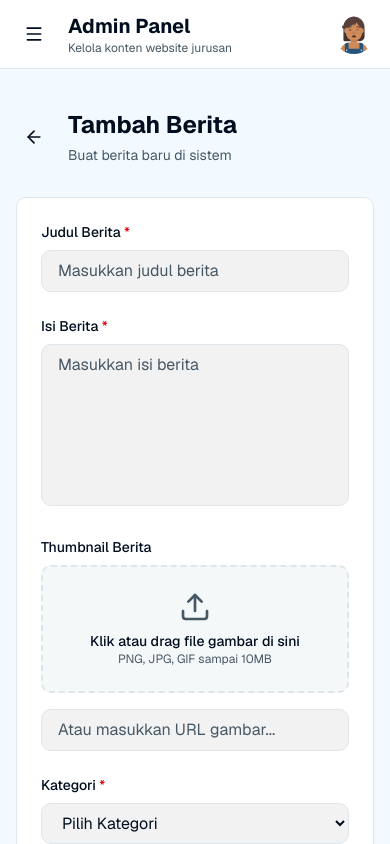
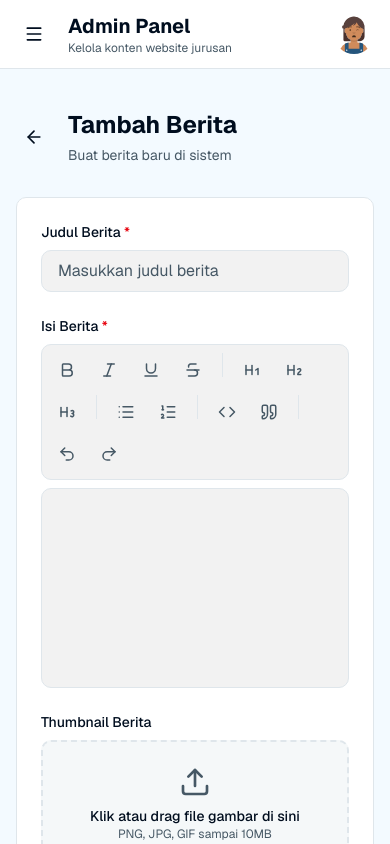
Before and after one commit to umc-dev/it-umc-dashboard, a Next.js app: page /dashboard/berita/tambah in a window 390 px wide. Built offline with nearby package versions, Linux system fonts and the light colour scheme; no server answers.

Commit message:
feat(news) : add tiptap wysiwyg and add create news feature

```diff
--- /dev/null
+++ b/app/dashboard/berita/validator.ts
@@ -0,0 +1,19 @@
+import { z } from "zod";
+
+export const CreateNewsSchema = z.object({
+  title: z.string().min(1, "Title is required"),
+  content: z.string().min(1, "Content is required"),
+  categoryId: z.string().min(1, "Category ID is required"),
+  thumbnail: z.string().min(1, "Thumbnail wajib diupload"),
+});
+
+export const UpdateNewsSchema = z.object({
+  title: z.string().optional(),
+  content: z.string().optional(),
+  thumbnail: z
+    .instanceof(File, { message: "File tidak valid" })
+    .refine((file) => file.size <= 2 * 1024 * 1024, {
+      message: "Ukuran file maksimal 2MB",
+    }),
+  categoryId: z.string().optional(),
+});
--- /dev/null
+++ b/components/TiptapEditor.tsx
@@ -0,0 +1,166 @@
+"use client";
+
+import { EditorContent, useEditor } from "@tiptap/react";
+import StarterKit from "@tiptap/starter-kit";
+import Underline from "@tiptap/extension-underline";
+import {
+  Bold,
+  Italic,
+  Underline as UnderlineIcon,
+  Strikethrough,
+  List,
+  ListOrdered,
+  Undo2,
+  Redo2,
+  Heading1,
+  Heading2,
+  Heading3,
+  Quote,
+  Code,
+} from "lucide-react";
+
+interface TiptapEditorProps {
+  value: string;
+  onValueChange: (value: string) => void;
+}
+
+export function TiptapEditor({ value, onValueChange }: TiptapEditorProps) {
+  const editor = useEditor({
+    extensions: [StarterKit, Underline],
+    content: value,
+    immediatelyRender: false,
+    onUpdate({ editor }) {
+      onValueChange(editor.getHTML());
+    },
+  });
+
+  if (!editor) return null;
+
+  return (
+    <div className="space-y-2 text-foreground ">
+      {/* Toolbar */}
+      <div className="flex flex-wrap gap-2 border rounded-lg p-2 bg-input">
+        <ToolbarButton
+          onClick={() => editor.chain().focus().toggleBold().run()}
+          active={editor.isActive("bold")}
+          icon={<Bold size={18} />}
+        />
+
+        <ToolbarButton
+          onClick={() => editor.chain().focus().toggleItalic().run()}
+          active={editor.isActive("italic")}
+          icon={<Italic size={18} />}
+        />
+
+        <ToolbarButton
+          onClick={() => editor.chain().focus().toggleUnderline().run()}
+          active={editor.isActive("underline")}
+          icon={<UnderlineIcon size={18} />}
+        />
+
+        <ToolbarButton
+          onClick={() => editor.chain().focus().toggleStrike().run()}
+          active={editor.isActive("strike")}
+          icon={<Strikethrough size={18} />}
+        />
+
+        <Divider />
+
+        <ToolbarButton
+          onClick={() =>
+            editor.chain().focus().toggleHeading({ level: 1 }).run()
+          }
+          active={editor.isActive("heading", { level: 1 })}
+          icon={<Heading1 size={18} />}
+        />
+
+        <ToolbarButton
+          onClick={() =>
+            editor.chain().focus().toggleHeading({ level: 2 }).run()
+          }
+          active={editor.isActive("heading", { level: 2 })}
+          icon={<Heading2 size={18} />}
+        />
+
+        <ToolbarButton
+          onClick={() =>
+            editor.chain().focus().toggleHeading({ level: 3 }).run()
+          }
+          active={editor.isActive("heading", { level: 3 })}
+          icon={<Heading3 size={18} />}
+        />
+
+        <Divider />
+
+        <ToolbarButton
+          onClick={() => editor.chain().focus().toggleBulletList().run()}
+          active={editor.isActive("bulletList")}
+          icon={<List size={18} />}
+        />
+
+        <ToolbarButton
+          onClick={() => editor.chain().focus().toggleOrderedList().run()}
+          active={editor.isActive("orderedList")}
+          icon={<ListOrdered size={18} />}
+        />
+
+        <Divider />
+
+        <ToolbarButton
+          onClick={() => editor.chain().focus().toggleCodeBlock().run()}
+          active={editor.isActive("codeBlock")}
+          icon={<Code size={18} />}
+        />
+
+        <ToolbarButton
+          onClick={() => editor.chain().focus().toggleBlockquote().run()}
+          active={editor.isActive("blockquote")}
+          icon={<Quote size={18} />}
+        />
+
+        <Divider />
+
+        <ToolbarButton
+          onClick={() => editor.chain().focus().undo().run()}
+          icon={<Undo2 size={18} />}
+        />
+
+        <ToolbarButton
+          onClick={() => editor.chain().focus().redo().run()}
+          icon={<Redo2 size={18} />}
+        />
+      </div>
+
+      {/* Editor */}
+      <div className="border rounded-lg p-3 min-h-[200px] bg-input">
+        <EditorContent editor={editor} />
+      </div>
+    </div>
+  );
+}
+
+function ToolbarButton({
+  onClick,
+  icon,
+  active,
+}: {
+  onClick: () => void;
+  icon: React.ReactNode;
+  active?: boolean;
+}) {
+  return (
+    <button
+      type="button"
+      onClick={onClick}
+      className={`p-2 rounded hover:bg-accent transition ${
+        active ? "bg-accent text-accent-foreground" : "text-muted-foreground"
+      }`}
+    >
+      {icon}
+    </button>
+  );
+}
+
+function Divider() {
+  return <div className="w-px h-6 bg-border mx-1" />;
+}
--- a/components/dashboard/berita/BeritaContent.tsx
+++ b/components/dashboard/berita/BeritaContent.tsx
@@ -71,6 +71,7 @@ export function DashboardBeritaContent() {
                 width={100}
                 height={100}
                 className="w-16 h-10 object-cover rounded-md"
+                unoptimized
               />
             ),
           },
--- a/components/dashboard/berita/FormAddBerita.tsx
+++ b/components/dashboard/berita/FormAddBerita.tsx
@@ -1,122 +1,164 @@
-'use client'
+"use client";
 
-import type React from 'react'
-import { useState } from 'react'
-import { useRouter } from 'next/navigation'
-import { kategoris, admins } from '@/lib/data'
-import { FormHeader } from '@/components/FormHeader'
-import { FormButtons } from '@/components/FormButtons'
-import { ImageUpload } from '@/components/ImageUpload'
+import type React from "react";
+import { useRouter } from "next/navigation";
+import { FormHeader } from "@/components/FormHeader";
+import { FormButtons } from "@/components/FormButtons";
+import { ImageUpload } from "@/components/ImageUpload";
+import { TiptapEditor } from "@/components/TiptapEditor";
+import { useCreateNews } from "@/app/dashboard/berita/queries";
+import { CreateNewsDto } from "@/app/dashboard/berita/types";
+import { zodResolver } from "@hookform/resolvers/zod";
+import { CreateNewsSchema } from "@/app/dashboard/berita/validator";
+import { useForm } from "react-hook-form";
+import axios from "axios";
+import { toast } from "sonner";
+import { useCategory } from "@/app/dashboard/kategori/queries";
+import { base64ToFile } from "@/lib/upload";
 
 const inputClassName =
-  'w-full px-4 py-2 border border-border rounded-lg bg-input text-foreground placeholder:text-muted-foreground focus:outline-none focus:ring-2 focus:ring-ring transition-colors'
+  "w-full px-4 py-2 border border-border rounded-lg bg-input text-foreground placeholder:text-muted-foreground focus:outline-none focus:ring-2 focus:ring-ring transition-colors";
 
 export function FormAddBerita() {
-  const router = useRouter()
-  const [isLoading, setIsLoading] = useState(false)
-  const [formData, setFormData] = useState({
-    judul: '',
-    body: '',
-    thumbnail: '',
-    kategori_id: '',
-    admin_id: '',
-  })
+  const router = useRouter();
+  const createNews = useCreateNews();
+  const { data, isLoading } = useCategory();
 
-  const handleChange = (e: React.ChangeEvent<HTMLInputElement | HTMLTextAreaElement | HTMLSelectElement>) => {
-    const { name, value } = e.target
-    setFormData((prev) => ({ ...prev, [name]: value }))
-  }
+  const {
+    register,
+    handleSubmit,
+    setValue,
+    watch,
+    formState: { errors },
+  } = useForm<CreateNewsDto>({
+    resolver: zodResolver(CreateNewsSchema),
+  });
 
-  const handleImageChange = (value: string) => {
-    setFormData((prev) => ({ ...prev, thumbnail: value }))
-  }
+  const thumbnail = watch("thumbnail");
+  const body = watch("content");
 
-  const handleSubmit = async (e: React.FormEvent) => {
-    e.preventDefault()
-    setIsLoading(true)
-    await new Promise((resolve) => setTimeout(resolve, 500))
-    router.push('/dashboard/berita')
-  }
+  const onSubmit = async (data: CreateNewsDto) => {
+    try {
+      const fd = new FormData();
+      fd.append("title", data.title);
+      fd.append("content", data.content);
+      fd.append("categoryId", data.categoryId);
+
+      const file = base64ToFile(data.thumbnail, `${data.title}.png`);
+      fd.append("thumbnail", file);
+
+      console.log(fd);
+
+      await createNews.mutateAsync(fd);
+
+      toast.success("Berita berhasil dibuat!", {
+        description: data.title,
+      });
+
+      router.push("/dashboard/berita");
+    } catch (error: unknown) {
+      let message = "Gagal membuat berita.";
+
+      if (axios.isAxiosError(error)) {
+        message = error.response?.data?.message || message;
+      }
+
+      toast.error("Terjadi kesalahan!", {
+        description: message,
+      });
+    }
+  };
 
   return (
     <div className="max-w-2xl mx-auto py-6 sm:py-8">
-      <FormHeader title="Tambah Berita" description="Buat berita baru di sistem" />
+      <FormHeader
+        title="Tambah Berita"
+        description="Buat berita baru di sistem"
+      />
 
-      <form onSubmit={handleSubmit} className="bg-card border border-border rounded-lg p-6 sm:p-8 space-y-6">
+      <form
+        onSubmit={handleSubmit(onSubmit)}
+        className="bg-card border border-border rounded-lg p-6 sm:p-8 space-y-6"
+      >
+        {/* JUDUL */}
         <div>
           <label className="block text-sm font-medium text-foreground mb-2">
             Judul Berita <span className="text-destructive">*</span>
           </label>
+
           <input
-            type="text"
-            name="judul"
-            value={formData.judul}
-            onChange={handleChange}
+            {...register("title")}
             placeholder="Masukkan judul berita"
-            required
             className={inputClassName}
           />
+
+          {errors.title && (
+            <p className="text-destructive text-sm">{errors.title.message}</p>
+          )}
         </div>
 
+        {/* BODY */}
         <div>
           <label className="block text-sm font-medium text-foreground mb-2">
             Isi Berita <span className="text-destructive">*</span>
           </label>
-          <textarea
-            name="body"
-            value={formData.body}
-            onChange={handleChange}
-            placeholder="Masukkan isi berita"
-            required
-            rows={6}
-            className={`${inputClassName} resize-none`}
+
+          <TiptapEditor
+            value={body}
+            onValueChange={(value) => setValue("content", value)}
           />
+
+          {errors.content && (
+            <p className="text-destructive text-sm">{errors.content.message}</p>
+          )}
         </div>
 
-        <ImageUpload label="Thumbnail Berita" value={formData.thumbnail} onChange={handleImageChange} preview={true} />
+        {/* THUMBNAIL */}
+        <ImageUpload
+          label="Thumbnail Berita"
+          value={thumbnail}
+          onChange={(value) => setValue("thumbnail", value)}
+          preview={true}
+        />
 
+        {errors.thumbnail && (
+          <p className="text-destructive text-sm">{errors.thumbnail.message}</p>
+        )}
+
+        {/* KATEGORI */}
         <div>
           <label className="block text-sm font-medium text-foreground mb-2">
             Kategori <span className="text-destructive">*</span>
           </label>
-          <select
-            name="kategori_id"
-            value={formData.kategori_id}
-            onChange={handleChange}
-            required
-            className={inputClassName}
-          >
-            <option value="">Pilih Kategori</option>
-            {kategoris.map((k) => (
-              <option key={k.id} value={k.id}>
-                {k.nama}
-              </option>
-            ))}
-          </select>
+
+          {isLoading ? (
+            // Spinner state
+            <div className="flex items-center gap-2 px-4 py-2 border border-border rounded-lg bg-muted animate-pulse text-muted-foreground">
+              <div className="h-4 w-4 border-2 border-muted-foreground border-t-transparent rounded-full animate-spin" />
+              <span>Memuat kategori...</span>
+            </div>
+          ) : (
+            // Normal select
+            <select {...register("categoryId")} className={inputClassName}>
+              <option value="">Pilih kategori...</option>
+
+              {data?.map((cat) => (
+                <option key={cat.id} value={cat.id}>
+                  {cat.name}
+                </option>
+              ))}
+            </select>
+          )}
+
+          {errors.categoryId && (
+            <p className="text-destructive text-sm">
+              {errors.categoryId.message}
+            </p>
+          )}
         </div>
 
-        <div>
-          <label className="block text-sm font-medium text-foreground mb-2">
-            Admin <span className="text-destructive">*</span>
-          </label>
-          <select
-            name="admin_id"
-            value={formData.admin_id}
-            onChange={handleChange}
-            required
-            className={inputClassName}
-          >
-            <option value="">Pilih Admin</option>
-            {admins.map((a) => (
-              <option key={a.id} value={a.id}>
-                {a.nama}
-              </option>
-            ))}
-          </select>
-        </div>
-
-        <FormButtons isLoading={isLoading} />
+        <FormButtons isLoading={createNews.isPending} />
       </form>
     </div>
-  )
+  );
 }
--- /dev/null
+++ b/lib/upload.ts
@@ -0,0 +1,28 @@
+export function base64ToBlob(base64: string): Blob {
+  const [header, data] = base64.split(",");
+
+  if (!header || !data) {
+    throw new Error("Invalid base64 string");
+  }
+
+  const mimeMatch = header.match(/:(.*?);/);
+  if (!mimeMatch) {
+    throw new Error("Invalid base64 mime type");
+  }
+
+  const mime = mimeMatch[1];
+  const binary = atob(data);
+  const length = binary.length;
+  const u8arr = new Uint8Array(length);
+
+  for (let i = 0; i < length; i++) {
+    u8arr[i] = binary.charCodeAt(i);
+  }
+
+  return new Blob([u8arr], { type: mime });
+}
+
+export function base64ToFile(base64: string, filename: string): File {
+  const blob = base64ToBlob(base64);
+  return new File([blob], filename, { type: blob.type });
+}
--- a/next.config.ts
+++ b/next.config.ts
@@ -13,6 +13,7 @@ const nextConfig: NextConfig = {
         protocol: "http",
         hostname: "localhost",
         port: "9090",
+        pathname: "/uploads/**",
       },
     ],
   },
--- a/package.json
+++ b/package.json
@@ -11,6 +11,9 @@
   "dependencies": {
     "@hookform/resolvers": "^5.2.2",
     "@tanstack/react-query": "^5.90.11",
+    "@tiptap/extension-underline": "^3.12.1",
+    "@tiptap/react": "^3.12.1",
+    "@tiptap/starter-kit": "^3.12.1",
     "axios": "^1.13.2",
     "lucide-react": "^0.553.0",
     "next": "16.0.1",
```
Also changed, not shown: app/dashboard/berita/api.ts (+19 -1 lines), app/dashboard/berita/queries.ts (+37 -29 lines), app/dashboard/berita/types.ts (+25 -1 lines), app/globals.css (+63 -2 lines), 1 other file (tests, documents, lock files or other folders).
